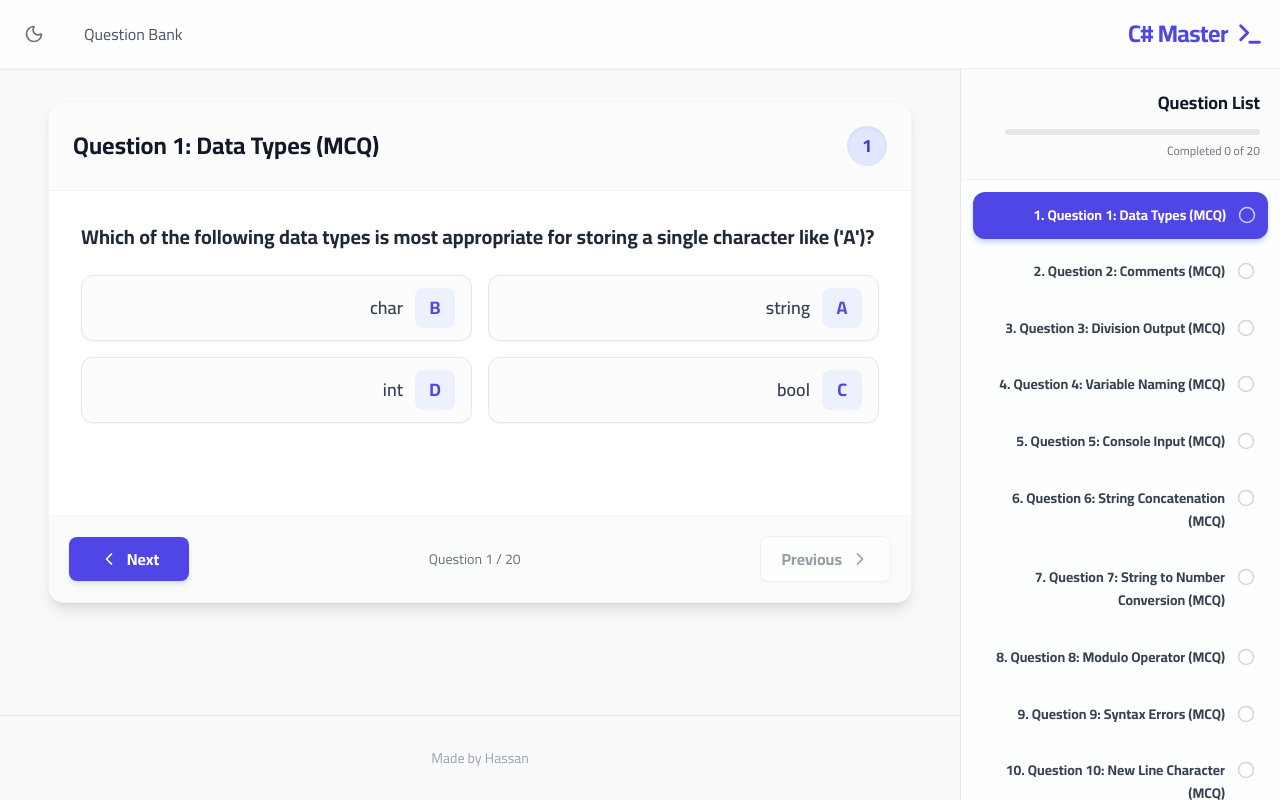
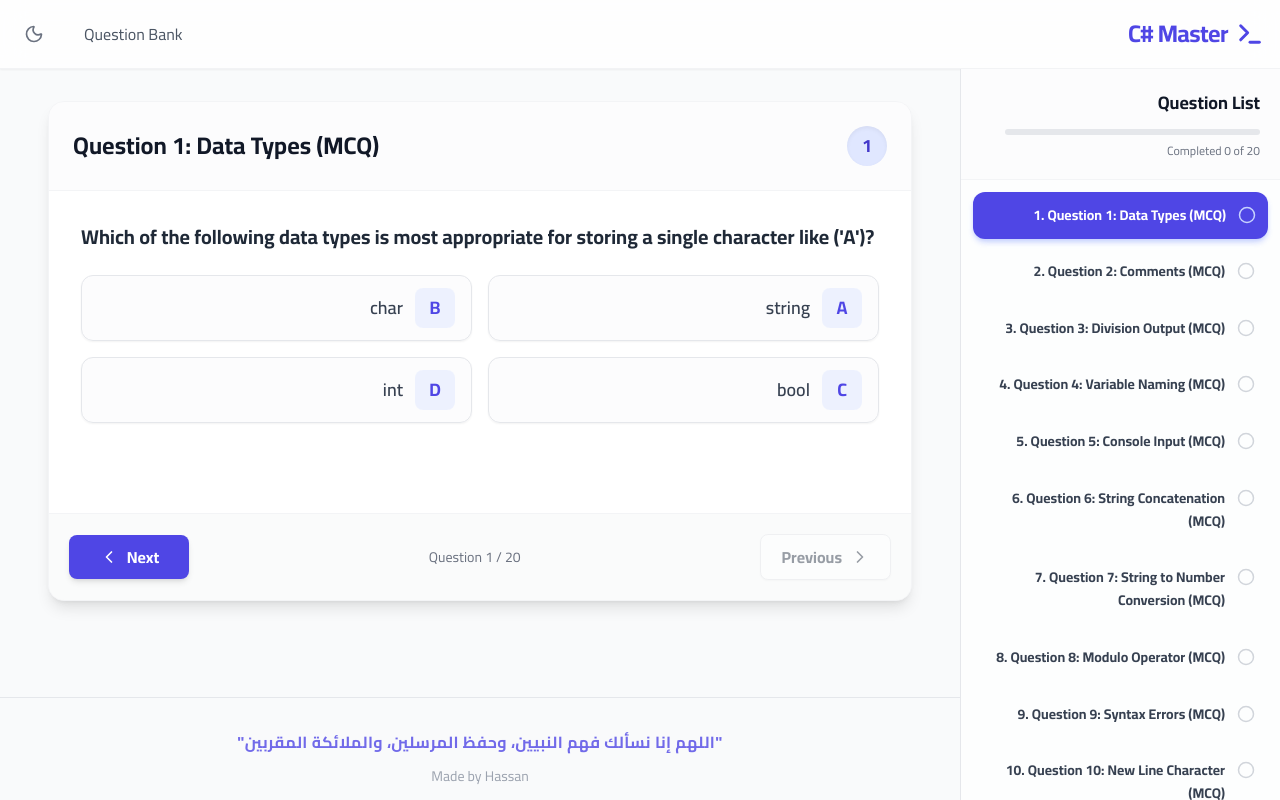
Before and after one commit to hassanmamdouh461/task, a React (Vite) app: page / in a window 1280 px wide. Built offline with nearby package versions, Linux system fonts and the light colour scheme.

Commit message:
Add motivational Arabic prayer to footer

```diff
--- a/src/components/Footer.jsx
+++ b/src/components/Footer.jsx
@@ -2,9 +2,12 @@ import React from 'react';
 
 export default function Footer() {
   return (
-    <footer className="bg-gray-50 dark:bg-gray-950 border-t border-gray-200 dark:border-gray-800 py-8 mt-20">
-      <div className="container mx-auto px-4">
-        <div className="text-center text-gray-400 text-sm" dir="ltr">
+    <footer className="bg-gray-50 dark:bg-gray-950 border-t border-gray-200 dark:border-gray-800 py-8 mt-10 sm:mt-16">
+      <div className="container mx-auto px-4 flex flex-col items-center justify-center gap-3">
+        <p className="text-indigo-600/80 dark:text-indigo-400/80 font-bold text-sm sm:text-base text-center tracking-wide" dir="rtl">
+          "اللهم إنا نسألك فهم النبيين، وحفظ المرسلين، والملائكة المقربين"
+        </p>
+        <div className="text-center text-gray-400 text-xs sm:text-sm" dir="ltr">
           <span>Made by Hassan</span>
         </div>
       </div>
```
